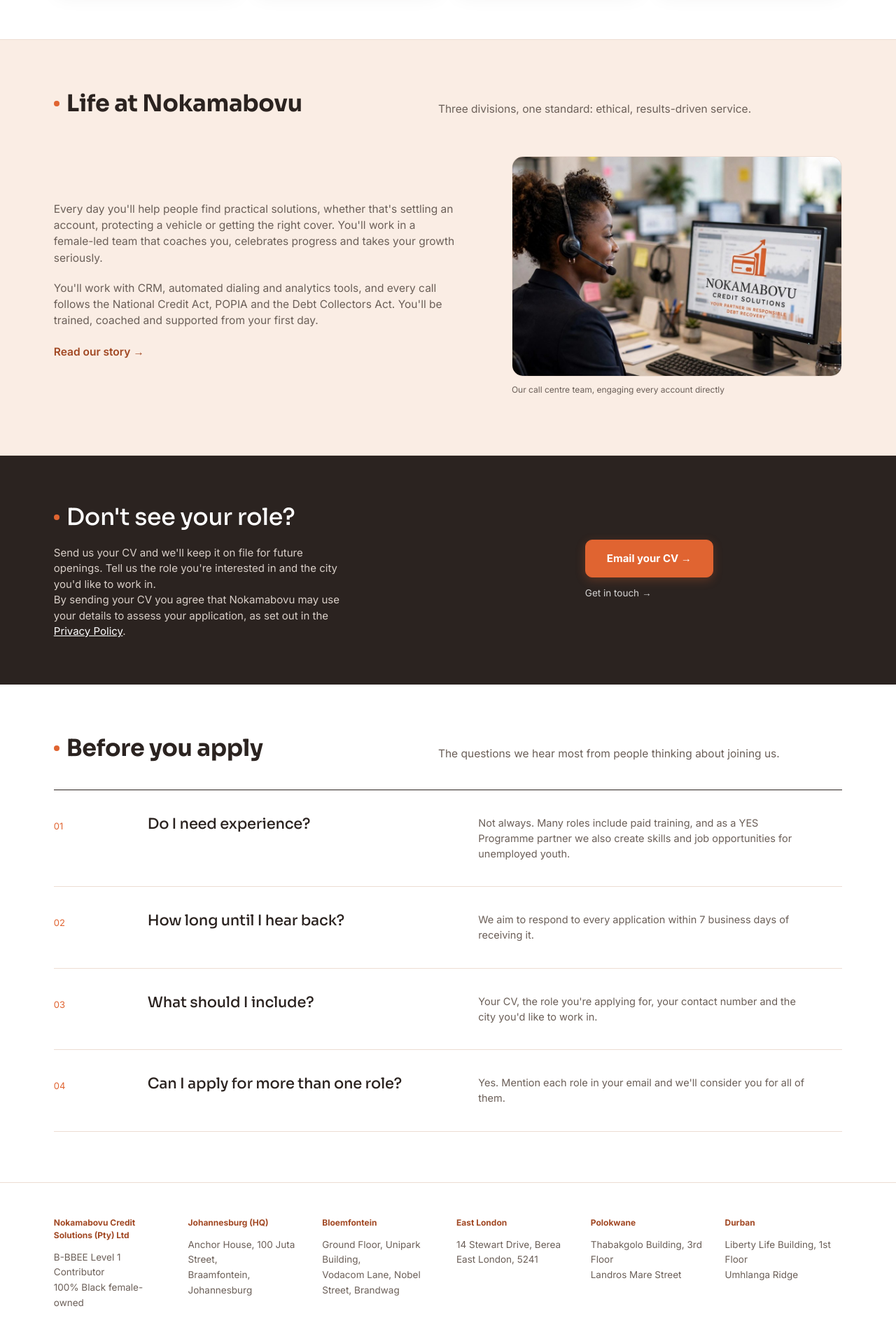
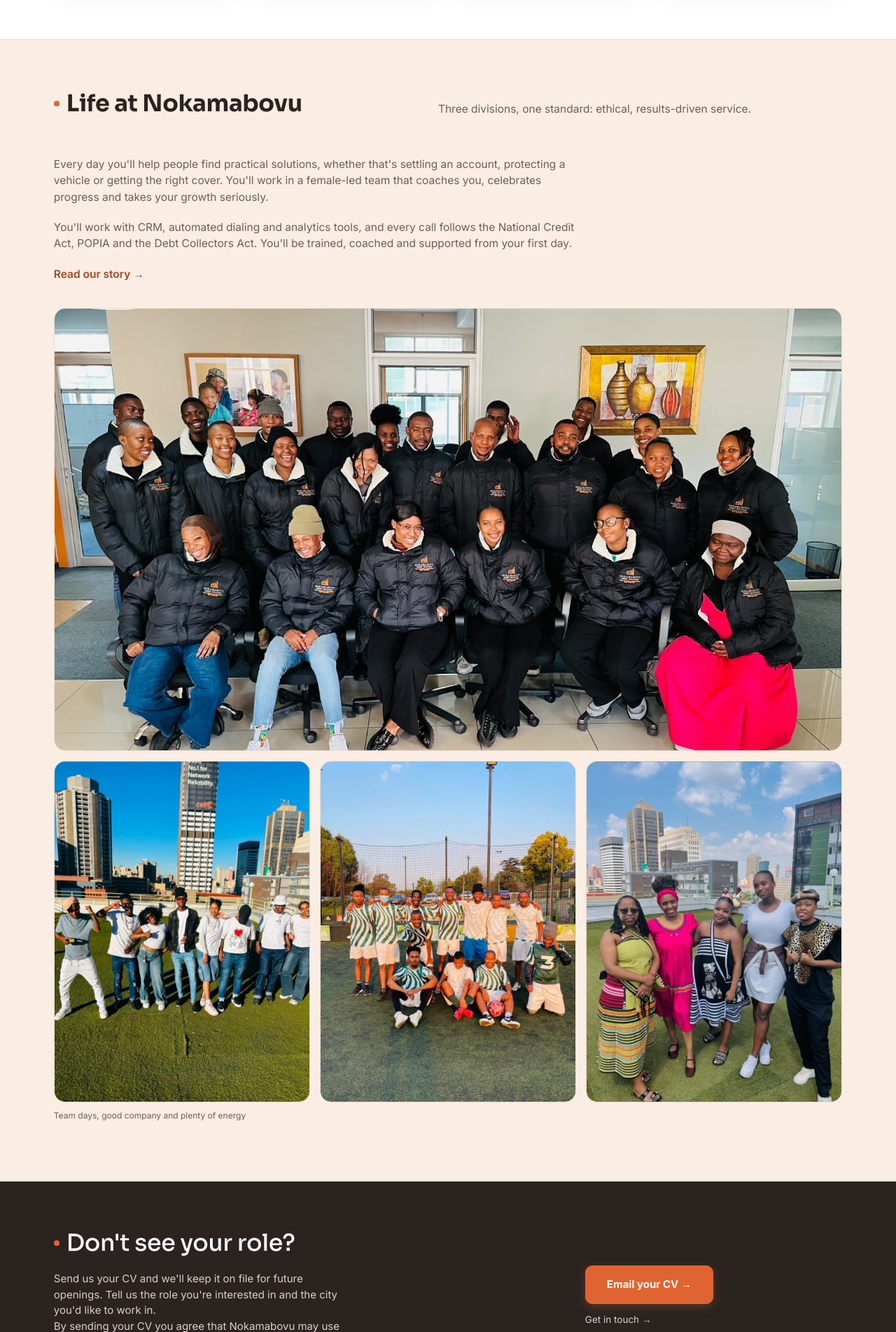
Before and after one commit to Esonasipho03/nokamabovu-credit-solutions, a Django app: page /careers/ in a window 1280 px wide. Shown: the part 2760-4663 px from the top of the page at 70% size. Run offline with Django 5.2, Linux system fonts and the light colour scheme.

Commit message:
Careers life gallery, about closing line

```diff
--- a/website/static/css/nokamabovu.css
+++ b/website/static/css/nokamabovu.css
@@ -692,3 +692,16 @@ img{ max-width:100%; display:block; }
   .car-role{ padding:22px 20px; }
   .car-detail{ padding:20px; }
 }
+
+/* Careers hero: team photo, softly faded */
+.car-hero-scrim{
+  background:linear-gradient(100deg,
+    var(--paper) 0%, var(--paper) 34%,
+    rgba(255,255,255,0.86) 55%, rgba(255,255,255,0.58) 78%, rgba(255,255,255,0.46) 100%);
+}
+
+.car-life-gallery{ display:grid; grid-template-columns:repeat(3,1fr); gap:14px; margin-top:36px; }
+.car-life-gallery figure{ margin:0; aspect-ratio:3/4; overflow:hidden; border-radius:16px; border:1px solid var(--line); }
+.car-life-gallery .car-life-main{ grid-column:1 / -1; aspect-ratio:16/9; }
+.car-life-gallery img{ width:100%; height:100%; object-fit:cover; display:block; }
+@media (max-width:640px){ .car-life-gallery{ grid-template-columns:1fr 1fr; } .car-life-gallery figure:last-child{ grid-column:1 / -1; aspect-ratio:4/3; } .car-life-gallery .car-life-main{ aspect-ratio:4/3; } }
--- a/website/templates/about.html
+++ b/website/templates/about.html
@@ -44,9 +44,8 @@
          Our sales services connect public and private institutions with tailored credit
          and insurance solutions to strengthen their portfolios, while our collections
          division pairs our recovery strategies with dignity for every debtor,
-         protecting our clients' reputations. Together, these pillars, building revenue
-        and recovering what's due, are backed by ethical, innovative
-        strategies that position us for growth in a market that values integrity and transparency.
+         protecting our clients' reputations. By growing revenue and recovering outstanding payments, we can achieve
+         sustainable growth while maintaining honesty and transparency.
         </p>
       </div>
       <div>
--- a/website/templates/careers.html
+++ b/website/templates/careers.html
@@ -5,8 +5,8 @@
 
   <section class="nkmb-hero">
     <div class="nkmb-hero-bg">
-      <img class="nkmb-hero-photo" src="{% static 'img/team-1.jpg' %}" alt="" style="object-position:78% 35%;">
-      <div class="nkmb-hero-scrim"></div>
+      <img class="nkmb-hero-photo" src="{% static 'img/team-careers.jpg' %}" alt="The Nokamabovu team in company jackets" style="object-position:62% 45%;">
+      <div class="nkmb-hero-scrim car-hero-scrim"></div>
     </div>
     <div class="nkmb-hero-left">
       <div class="nkmb-eyebrow-row sans"><span class="dot"></span> Now hiring · {{ vacancies|length }} open role{{ vacancies|length|pluralize }} · 100% Black Female-Owned · B-BBEE Level 1</div>
@@ -128,19 +128,20 @@
       <h2><span class="nkmb-marker-dot"></span>Life at Nokamabovu</h2>
       <p class="sans">Three divisions, one standard: ethical, results-driven service.</p>
     </div>
-    <div class="nkmb-photo-pair">
+    <div class="nkmb-photo-pair" style="grid-template-columns:1fr; max-width:760px; margin-left:0;">
       <div>
         <p class="sans" style="font-size:15.5px; color:var(--muted); margin:0 0 20px;">Every day you'll help people find practical solutions, whether that's settling an account, protecting a vehicle or getting the right cover. You'll work in a female-led team that coaches you, celebrates progress and takes your growth seriously.</p>
         <p class="sans" style="font-size:15.5px; color:var(--muted); margin:0 0 20px;">You'll work with CRM, automated dialing and analytics tools, and every call follows the National Credit Act, POPIA and the Debt Collectors Act. You'll be trained, coached and supported from your first day.</p>
         <a href="{% url 'about' %}" style="font-size:15.5px; font-weight:600; color:var(--orange-dark);">Read our story →</a>
       </div>
-      <div>
-        <div class="nkmb-photo wide" style="max-width:560px; margin-left:auto;">
-          <img src="{% static 'img/whatwedo.jpg' %}" alt="A Nokamabovu agent working at her desk">
-        </div>
-        <p class="nkmb-photo-caption" style="margin-left:auto; max-width:560px;">Our call centre team, engaging every account directly</p>
-      </div>
     </div>
+    <div class="car-life-gallery">
+      <figure class="car-life-main"><img src="{% static 'img/life-jackets.jpg' %}" alt="The Nokamabovu team together in company jackets" loading="lazy" style="object-position:center 60%;"></figure>
+      <figure><img src="{% static 'img/life-rooftop.jpg' %}" alt="Nokamabovu team members on a city rooftop" loading="lazy"></figure>
+      <figure><img src="{% static 'img/life-soccer.jpg' %}" alt="Nokamabovu team after a soccer match" loading="lazy"></figure>
+      <figure><img src="{% static 'img/life-heritage.jpg' %}" alt="Nokamabovu colleagues in traditional attire on Heritage Day" loading="lazy"></figure>
+    </div>
+    <p class="nkmb-photo-caption">Team days, good company and plenty of energy</p>
   </section>
 
   <section class="nkmb-cta-strip" id="talent-pool">
--- a/website/templates/home.html
+++ b/website/templates/home.html
@@ -20,7 +20,7 @@
     <div class="nkmb-hero-left">
       <div class="nkmb-eyebrow-row sans"><span class="dot"></span> Established 2015 · 100% Black Female-Owned · B-BBEE Level 1</div>
       <h1>Recovering Revenue. Creating Opportunities. Driving <em>Growth</em>.</h1>
-      <div class="nkmb-divisions-row sans">Debt Recovery Specialists&nbsp;&nbsp;·&nbsp;&nbsp;Vehicle Tracking Solutions&nbsp;&nbsp;·&nbsp;&nbsp;Car Insurance Solutions</div>
+      <div class="nkmb-divisions-row sans">Revenue Enhancement Specialists&nbsp;&nbsp;·&nbsp;&nbsp;Vehicle Tracking Solutions&nbsp;&nbsp;·&nbsp;&nbsp;Car Insurance Solutions</div>
       <p class="sans">From debt recovery to vehicle tracking and car insurance — we help you protect what you have, and grow what's next.</p>
       <div class="nkmb-cta-row">
         <a class="btn-primary" href="#contact">Request a proposal</a>
@@ -67,7 +67,7 @@
       </div>
       <div>
         <div class="nkmb-photo wide" style="max-width:560px;">
-          <img src="{% static 'img/whatwedo.jpg' %}" alt="Nokamabovu agent working at her desk">
+          <img src="{% static 'img/call-centre-team.jpg' %}" alt="Nokamabovu call centre agents at their desks" style="object-position:center 50%;">
         </div>
         <p class="nkmb-photo-caption">Our call centre team, engaging every account directly</p>
       </div>
--- a/website/templates/partners.html
+++ b/website/templates/partners.html
@@ -5,7 +5,7 @@
 
   <section class="nkmb-hero">
     <div class="nkmb-hero-bg">
-      <img class="nkmb-hero-photo" src="{% static 'img/office-entrance.jpg' %}" alt="" style="object-position:center 60%;">
+      <img class="nkmb-hero-photo" src="{% static 'img/clients-hero.jpg' %}" alt="A handshake between two business professionals" style="object-position:center 50%;">
       <div class="nkmb-hero-scrim"></div>
     </div>
     <div class="nkmb-hero-left">
--- a/website/views.py
+++ b/website/views.py
@@ -18,7 +18,7 @@ def home(request):
             {"value": "Level 1", "label": "B-BBEE contributor"},
         ],
         "what_we_do": [
-            {"idx": "01", "title": "Debt Recovery Specialists",
+            {"idx": "01", "title": "Revenue Enhancement Specialists",
              "body": "Outbound collections, skip tracing and legal support for outstanding accounts. "
                      "recovered ethically, in full regulatory compliance."},
             {"idx": "02", "title": "Sales Solutions",
```
Also changed, not shown: website/static/img/call-centre-team.jpg (added), website/static/img/clients-hero.jpg (added), website/static/img/life-heritage.jpg (added), website/static/img/life-jackets.jpg (added), website/static/img/life-rooftop.jpg (added), website/static/img/life-soccer.jpg (added), website/static/img/team-careers.jpg (added).
